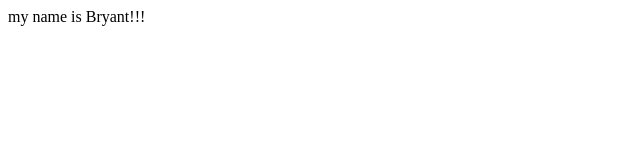
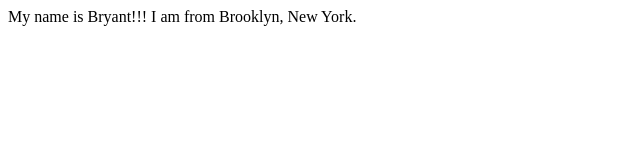
Before and after one commit to BryantGuaman/Github-Project-2, a plain HTML site: page index.html in a window 1280 px wide. Shown: the whole page, without its empty margins (0-640 px from the left). Drawn offline with Linux system fonts and the light colour scheme.

Commit message:
added a sentence

```diff
--- a/index.html
+++ b/index.html
@@ -7,6 +7,6 @@
     <title>Document</title>
 </head>
 <body>
-    my name is Bryant!!!
+    My name is Bryant!!! I am from Brooklyn, New York.
 </body>
 </html>
```
